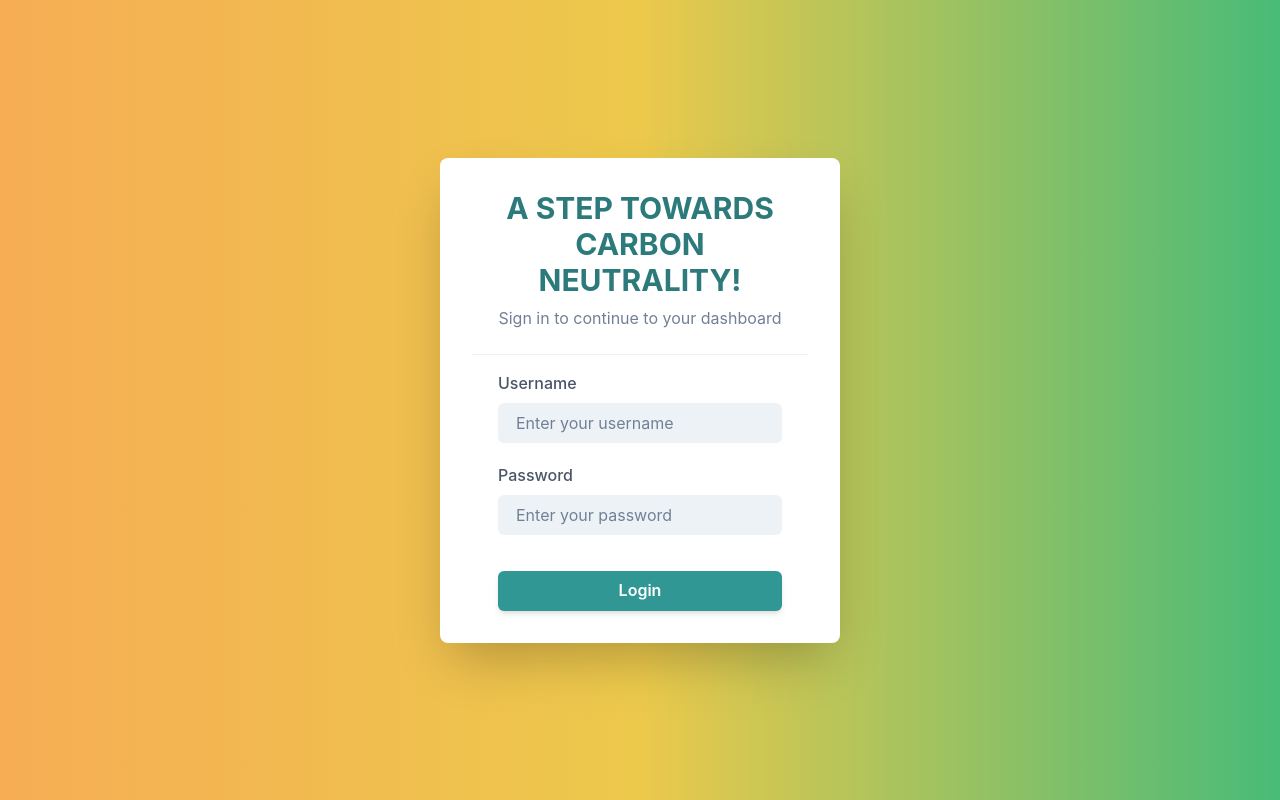
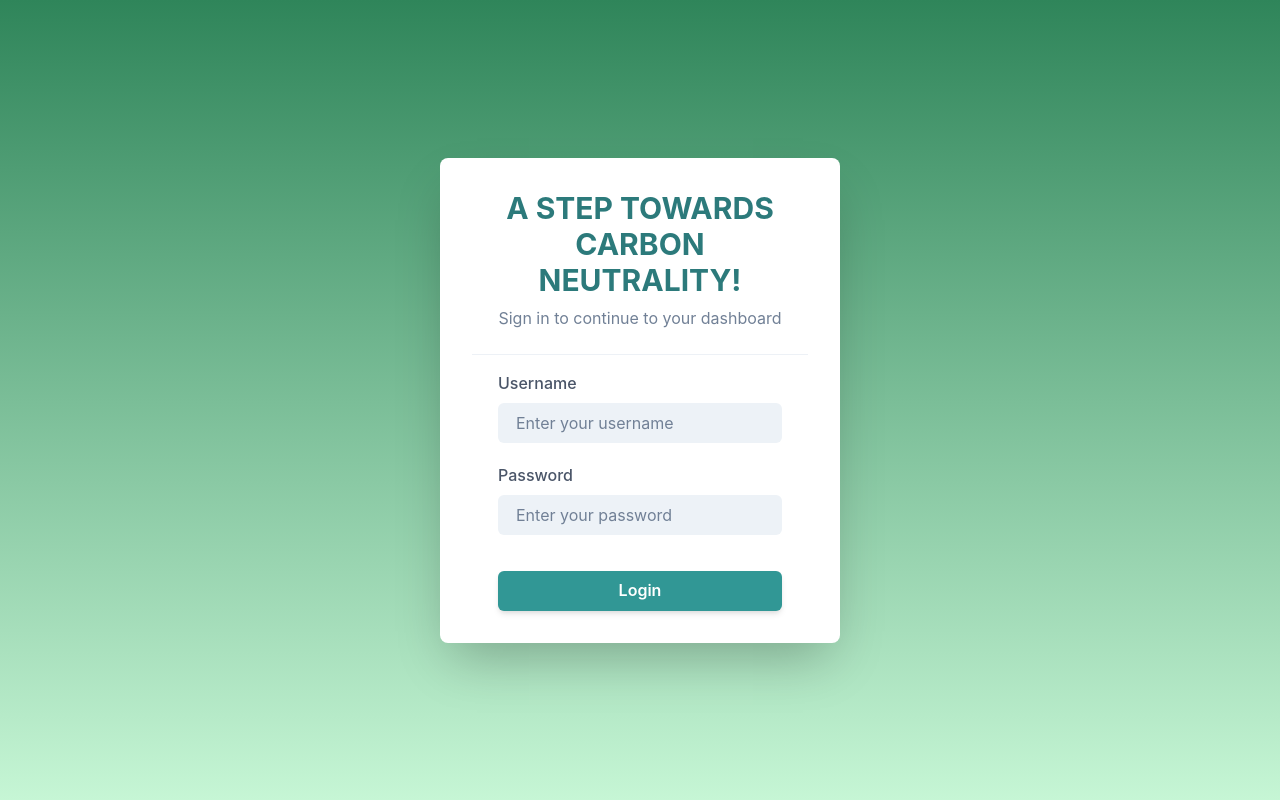
Before and after one commit to ParasNingune/carbon_footprints, a React (Create React App) app in the folder carbon-frontend/: page /login in a window 1280 px wide. Built offline with nearby package versions, Linux system fonts and the light colour scheme.

Commit message:
Update login.js
Changed background colour

```diff
--- a/carbon-frontend/src/Pages/Login.js
+++ b/carbon-frontend/src/Pages/Login.js
@@ -41,7 +41,7 @@ export default function Login() {
       justifyContent="center"
       alignItems="center"
       height="100vh"
-      bgGradient="linear(to-r, orange.300, yellow.400, green.400)"
+      bgGradient="linear(to-b, green.600, green.100)"
 
     >
       <Container
```
